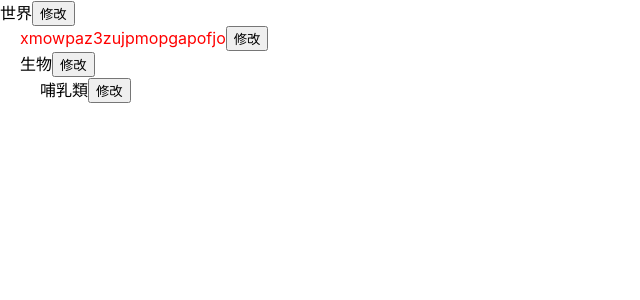
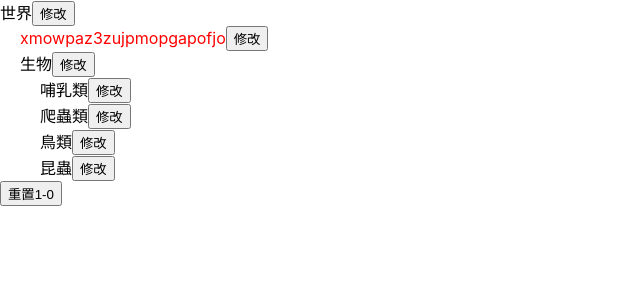
Before and after one commit to carbon-bond/tree-editor-challenge, a React (Create React App) app in the folder react-immutable/: page / in a window 1280 px wide. Shown: the top 300 px of the page, without its empty margins (0-640 px from the left). Built offline with nearby package versions, Linux system fonts and the light colour scheme.

Commit message:
可掛載 ref

```diff
--- a/react-immutable/src/tree-editor.tsx
+++ b/react-immutable/src/tree-editor.tsx
@@ -1,73 +1,155 @@
 import produce from "immer";
-import { createContext, useContext, useState } from "react"
+import { createContext, useContext, useEffect, useRef, useState } from "react"
 
 type TreeNode = {
-    valid: Boolean,
+    valid: boolean,
+    flush: boolean
     name: string,
     children: TreeNode[]
 }
 
 const initialTreeState: TreeNode = {
     valid: true,
+    flush: false,
     name: '世界',
     children: [
         {
             valid: false,
+            flush: false,
             name: 'xmowpaz3zujpmopgapofjo',
             children: [],
         },
         {
             valid: true,
+            flush: false,
             name: '生物',
             children: [
                 {
                     valid: true,
+                    flush: false,
                     name: '哺乳類',
                     children: [],
-                }
+                },
+                {
+                    valid: true,
+                    flush: false,
+                    name: '爬蟲類',
+                    children: [],
+                },
+                {
+                    valid: true,
+                    flush: false,
+                    name: '鳥類',
+                    children: [],
+                },
+                {
+                    valid: true,
+                    flush: false,
+                    name: '昆蟲',
+                    children: [],
+                },
             ]
         }
     ]
 }
 
-const TreeContext = createContext<null | { tree: TreeNode, setTree:React.Dispatch<React.SetStateAction<TreeNode>>}>(null);
+type RefNode = {
+    ref: null | HTMLInputElement,
+    children: RefNode[]
+};
+
+function createRefNode(root: TreeNode): RefNode {
+    let children = [];
+    for (let child of root.children) {
+        children.push(createRefNode(child));
+    }
+    return {
+        ref: null,
+        children
+    };
+}
+
+const refTree = createRefNode(initialTreeState);
+
+const TreeContext = createContext<null | {
+    tree: TreeNode,
+    setTree: React.Dispatch<React.SetStateAction<TreeNode>>,
+    setNode: (path: number[], updater: (node: TreeNode) => void) => void
+}>(null);
+
+function ResetButton(props: { path: number[] }) {
+    const tree_state = useContext(TreeContext);
+    if (tree_state == null) {
+        return <button>按鈕不可用</button>
+    }
+    const onClick = () => {
+        tree_state.setNode(props.path, (node) => {
+            node.name = '';
+            node.flush = !node.flush;
+        })
+    };
+    return <button onClick={onClick}>重置{props.path.join('-')}</button>
+}
 
 export function TreeEditor() {
     const tree_state = useTreeState();
     return <TreeContext.Provider value={tree_state}>
         <TreeView node={tree_state.tree} path={[]} />
+        <ResetButton path={[1, 0]} />
     </TreeContext.Provider>;
 }
 
 function useTreeState() {
     let [tree, setTree] = useState(initialTreeState);
-    return { tree, setTree };
+    const setNode = (path: number[], updater: (node: TreeNode) => void ) => {
+        const new_tree = produce(tree, draft => {
+            let cur = draft;
+            for (let br of path) {
+                cur = cur.children[br];
+            }
+            updater(cur);
+        });
+        console.log(JSON.stringify(new_tree));
+        setTree(new_tree);
+    }
+    return { tree, setTree, setNode };
 }
 
 function TreeView(props: { node: TreeNode, path: number[] }): JSX.Element {
-    const [editing, setEditing] = useState(false)
+    const [editing, setEditing] = useState(false);
     const tree_state = useContext(TreeContext);
+    const input_element = useRef<HTMLInputElement>(null);
+    useEffect(() => {
+        console.log(`input_element.current = ${input_element.current}`)
+        if (!input_element.current) { return; }
+        console.log(`refTree = ${refTree}`);
+        let cur_ref = refTree;
+        let cur_state = tree_state!.tree;
+        for (let br of props.path) {
+            cur_ref = cur_ref.children[br];
+            cur_state = cur_state.children[br];
+        }
+        cur_ref.ref = input_element.current;
+        input_element.current.value = cur_state.name;
+    }, [props.path, tree_state, editing]);
+    // useEffect();
+    console.log('執行');
     if (tree_state == null) {
-        return <div>本行文字不該出現</div>
+        return <div>本行文字不該出現</div>;
     }
     const onChange = (evt: { target: { value: string } }) => {
-        const new_tree = produce(tree_state.tree, draft => {
-            let cur = draft;
-            for (let br of props.path) {
-                console.log(`在 ${cur.name} 的 ${br}`);
-                cur = cur.children[br];
-            }
-            cur.name = evt.target.value;
-        });
-        console.log(JSON.stringify(new_tree));
-        tree_state.setTree(new_tree);
+        // setValue(evt.target.value);
     };
+    const onComplete = () => {
+        tree_state.setNode(props.path, (node) => {node.name = input_element.current!.value;})
+        setEditing(false)
+    }
     return <div>
         {
             editing ?
                 <div>
-                    <input onChange={onChange} value={props.node.name} />
-                    <button onClick={() => { setEditing(false) }}>完成</button>
+                    <input autoFocus ref={input_element} onChange={onChange} />
+                    <button onClick={onComplete}>完成</button>
                 </div>
                 : <div>
                     <span style={{ color: props.node.valid ? 'black' : 'red' }}>{props.node.name}</span>
@@ -81,7 +163,7 @@ function TreeView(props: { node: TreeNode, path: number[] }): JSX.Element {
                 {props.node.children.map((child, index) => {
                     let path = props.path.slice();
                     path.push(index);
-                    return <TreeView key={index} node={child} path={path} />
+                    return <TreeView key={`${index}-${child.flush}`} node={child} path={path} />
                 })}
             </div>
         </div>
```
